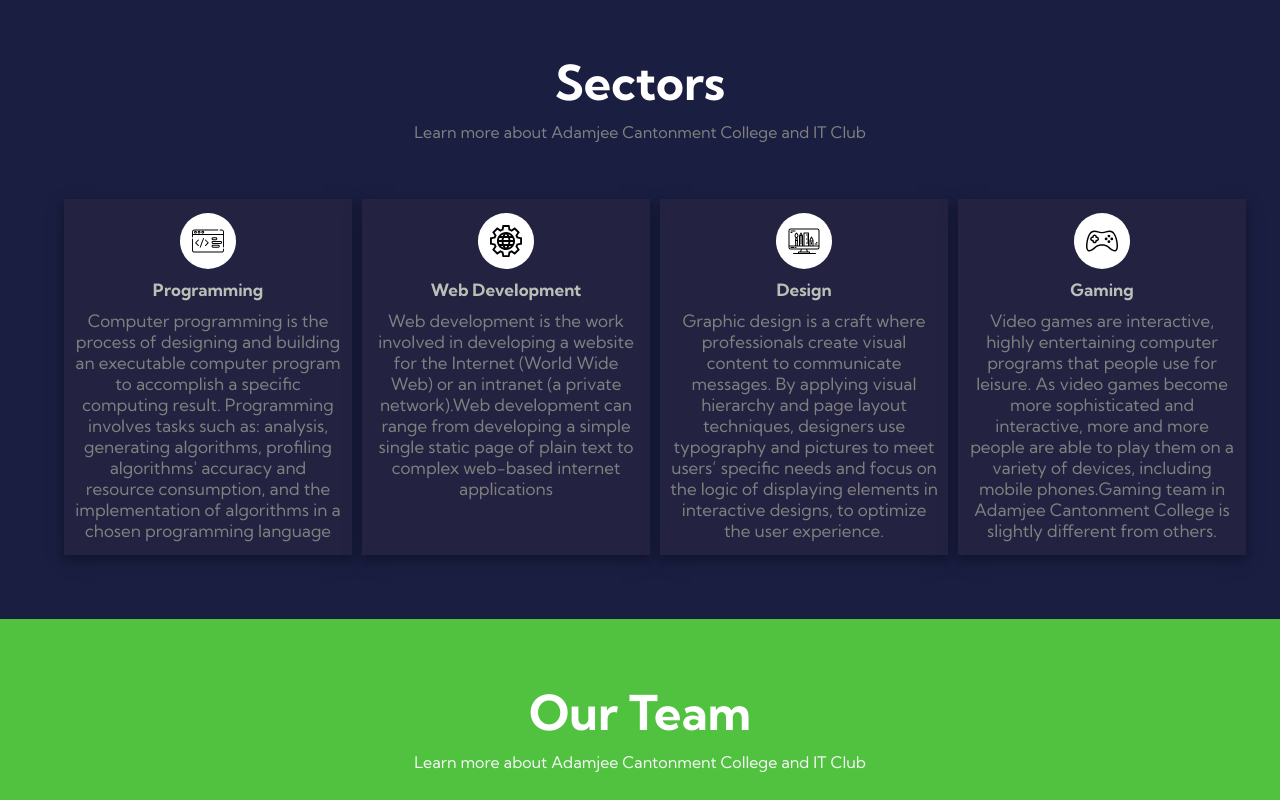
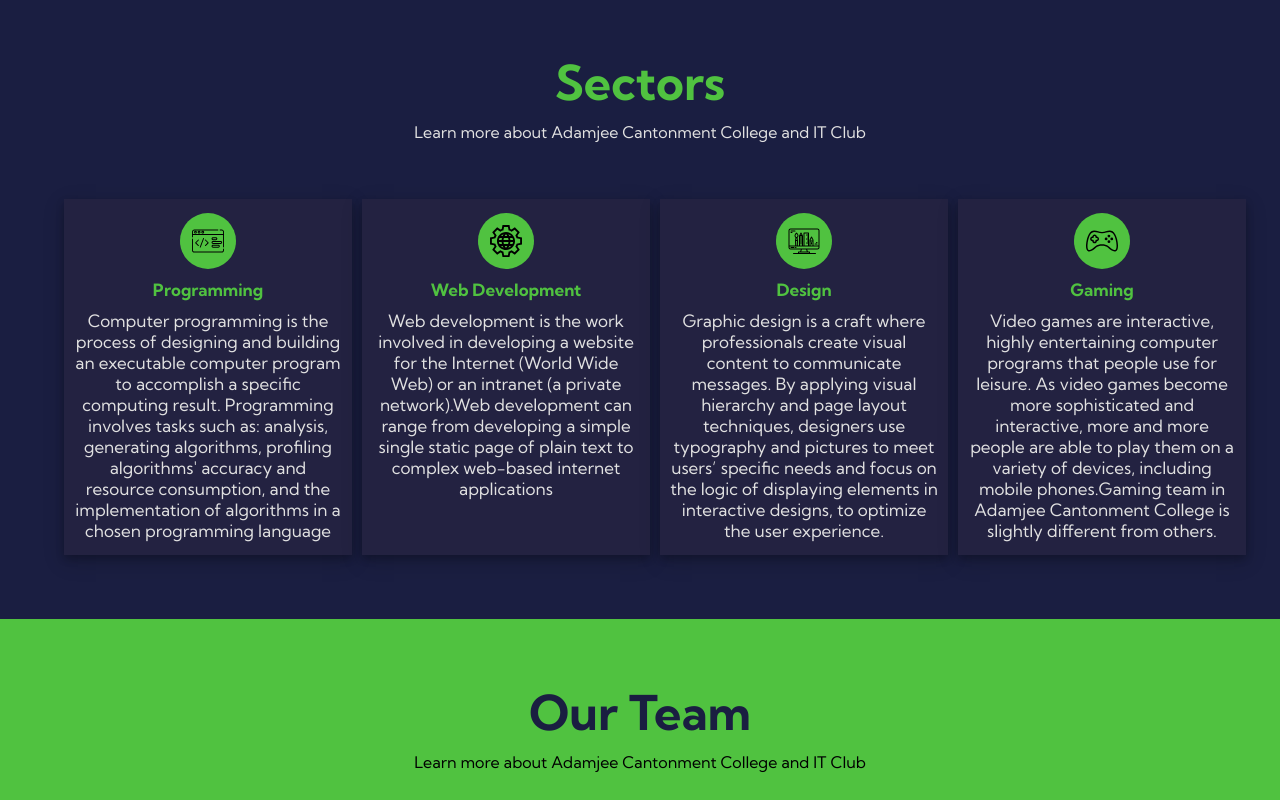
Before and after one commit to khan-asfi-reza/ACC_ITC, a website: page index.html in a window 1280 px wide. Shown: the part 1280-2080 px from the top of the page. Drawn offline with Linux system fonts and the light colour scheme.

Commit message:
Color correction

```diff
--- a/css/index.css
+++ b/css/index.css
@@ -158,11 +158,11 @@
     margin: 20px 0;
     outline: none;
     background-color: #0c1241;
-    color: white;
+    color: #50c240;
     font-size: 1.4rem;
     border-radius: 50px;
     position: relative;
-    border: 2px solid grey;
+    border: 2px solid #141c5a;
     box-shadow: 0 4px 8px 0 rgba(0, 0, 0, 0.2), 0 6px 20px 0 rgba(0, 0, 0, 0.19); }
   .header .header-text button:hover {
     background-color: #1a1e41; }
@@ -293,9 +293,9 @@
     margin-top: 0;
     margin-bottom: 5%; }
     .sectors .section-header h2 {
-      color: white; }
+      color: #50c240; }
     .sectors .section-header p {
-      color: grey; }
+      color: #e1e1e1; }
   .sectors .card {
     display: flex;
     flex-direction: column;
@@ -306,14 +306,14 @@
     min-height: 15rem;
     box-shadow: 0 4px 8px 0 rgba(0, 0, 0, 0.2), 0 6px 20px 0 rgba(0, 0, 0, 0.19); }
     .sectors .card h4 {
-      color: #babfb7;
+      color: #50c240;
       margin: 10px 0; }
     .sectors .card p {
-      color: grey; }
+      color:#e1e1e1; }
     .sectors .card-logo-container {
       height: 3.5rem;
       width: 3.5rem;
-      background-color: white;
+      background-color: #50c240;
       border-radius: 50%;
       display: flex;
       justify-content: center;
@@ -329,14 +329,14 @@
 .our-team {
   background-color: #50c240; }
   .our-team p {
-    color: #dbdbdb; }
+    color:#000000; }
   .our-team .section-header {
     margin: 0;
     padding: 5% 8%; }
     .our-team .section-header h2 {
-      color: white; }
+      color: #1a1e41; }
     .our-team .section-header p {
-      color: #f7f7f7; }
+      color:#000000; }
   .our-team .row {
     margin-bottom: 5%;
     padding: 0 10%; }
@@ -348,7 +348,7 @@
       border-right: 1px solid white;
       border-left: 1px solid white;
       padding: 10% 0;
-      color: white;
+      color: #1a1e41;
       font-size: 2rem; }
       .our-team .number-row p:first-child {
         border-left: 2px solid white; }
```
